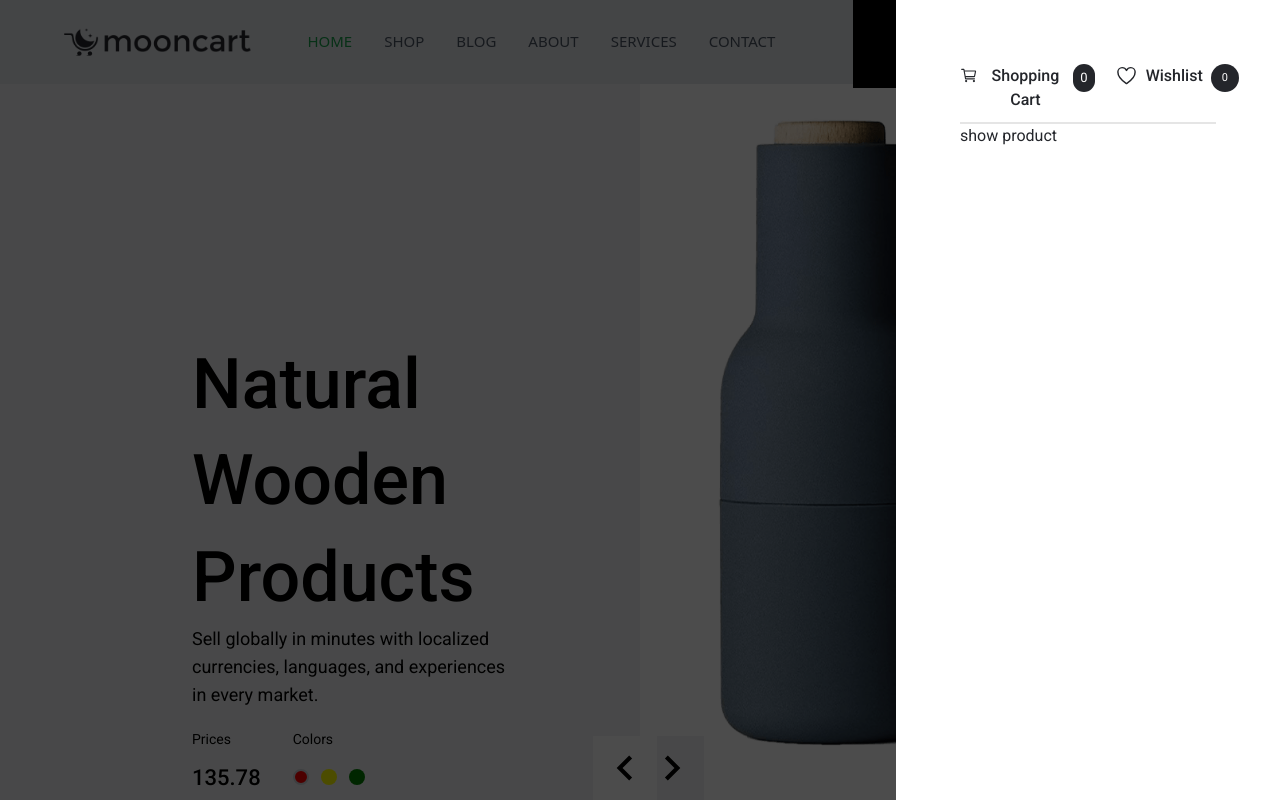
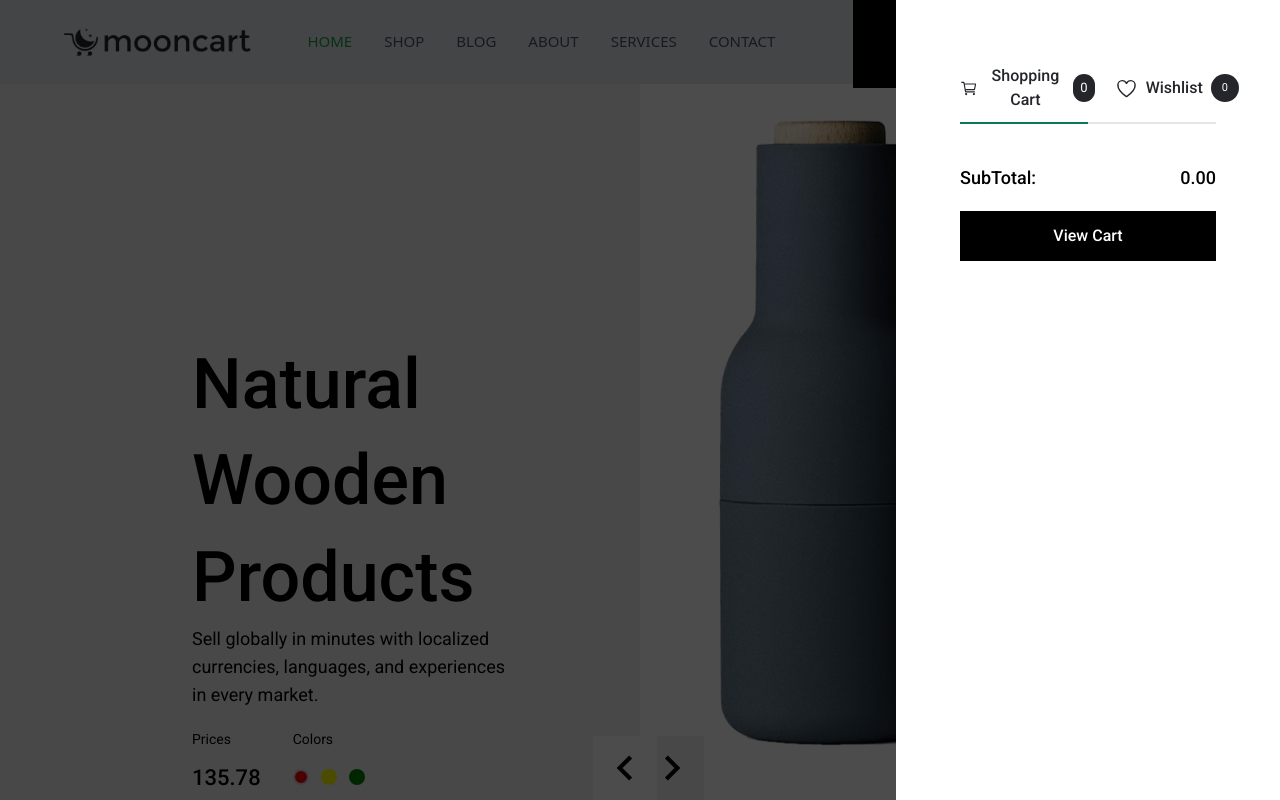
Before and after one commit to Rohhaannn/Mooncart, a React (Vite) app: page / in a window 1280 px wide. Both pictures are taken after a click on the element "0 0". Shown: the top 800 px of the page. Built offline with nearby package versions, Linux system fonts and the light colour scheme.

Commit message:
ModelCart code done

```diff
--- a/src/components/cart/ModelCart.jsx
+++ b/src/components/cart/ModelCart.jsx
@@ -4,23 +4,17 @@ import { Badges, Title, BodyOne } from '../common/CustomComponent'
 import { useDispatch, useSelector } from 'react-redux'
 import { CartActions, selectTotalPrice, selectTotalQuantity } from '../../redux/slice/cartSlice'
 
-
-
-
 const ModelCart = () => {
-
   const [isOpen, setIsOpen] = useState(false);
   const [isClosing, setIsClosing] = useState(false);
-  const [activeTab, setActiveTab] = useState();
+  const [activeTab, setActiveTab] = useState("cart");
 
   const totalQuantity = useSelector(selectTotalQuantity);
   const cartItems = useSelector((state) => state.cart.itemList);
   const totalPrice = useSelector(selectTotalPrice)
 
-
   const openModel = () => {
     setIsOpen(true);
-  // setIsClosing(true);
     document.body.style.overflowX = "hidden";
   };
 
@@ -32,8 +26,6 @@ const closeModel = () => {
       setIsClosing(false);
     }, 300);
   };
-
-
 
   const handleTabChange = (tab) => {
     setActiveTab(tab);
@@ -55,19 +47,13 @@ const handleTabChange = (tab) => {
         </div>
       </button>
 
-
       {isOpen && (
         <>
+          <div className='cartoverlay' onClick={closeModel}></div>
 
-          <div className='cartoverlay' onClick={closeModel}>
-
-          </div>
-
-          <div className={`cartmodel p-16 text-primary ${isClosing? "closing" : ""}`}>
-
-            <div className=' flex justify-between gap-5'>
-              <button className={`flex item-center gap-2 font-medium ${activeTab === "cart" ? "text-primary" : ""}`} onClick={() => handleTabChange("cart")}
-              >
+          <div className={`cartmodel p-16 text-primary ${isClosing ? "closing" : ""}`}>
+            <div className='flex justify-between gap-5'>
+              <button className={`flex items-center gap-2 font-medium ${activeTab === "cart" ? "text-primary" : ""}`} onClick={() => handleTabChange("cart")}>
                 <IoCartOutline size={23} />
                 Shopping Cart
                 <span className='w-7 h-7 text-[13px] font-normal text-white rounded-full grid place-content-center bg-primary'>
@@ -75,8 +61,7 @@ const handleTabChange = (tab) => {
                 </span>
               </button>
 
-              <button className={`flex item-center gap-2 font-medium ${activeTab === "cart" ? "text-primary" : ""}`} onClick={() => handleTabChange("cart")}
-              >
+              <button className={`flex items-center gap-2 font-medium ${activeTab === "wishlist" ? "text-primary" : ""}`} onClick={() => handleTabChange("wishlist")}>
                 <IoHeartOutline size={23} />
                 Wishlist
                 <span className='w-7 h-7 text-[11px] font-normal text-white rounded-full grid place-content-center bg-primary'>
@@ -90,9 +75,9 @@ const handleTabChange = (tab) => {
               <div className={`line ${activeTab === "wishlist" ? "active" : ""}`}></div>
             </div>
 
-            {activeTab == "cart" ? (
+            {activeTab === "cart" ? (
               <>
-                {cartItems.map((item)=>(
+                {cartItems.map((item) => (
                   <CartProduct key={item.id}
                     id={item.id}
                     cover={item.cover}
@@ -112,12 +97,13 @@ const handleTabChange = (tab) => {
               </>
             ) : (
               <>
-                show product
+                {/* Placeholder content for wishlist */}
+                <div className="wishlist-content">
+                  Wishlist items will be displayed here.
+                </div>
               </>
             )}
-
           </div>
-
         </>
       )}
     </>
@@ -125,7 +111,6 @@ const handleTabChange = (tab) => {
 }
 
 export default ModelCart
-
 
 export const CartProduct = ({ id, cover, name, price, quantity }) => {
   const dispatch = useDispatch()
@@ -139,22 +124,188 @@ export const CartProduct = ({ id, cover, name, price, quantity }) => {
       <div className='mt-5 border-b-2 border-gray-200 pb-5'>
         <div className='flex items-center gap-5'>
           <div className='images w-20 h-20'>
-            {cover?.slice(0,1).map((images, i)=>(
-              <img src={images?.image} alt={name} key={i} className='w-full h-full object-cover'/>
+            {cover?.slice(0,1).map((images, i) => (
+              <img src={images?.image} alt={name} key={i} className='w-full h-full object-cover' />
             ))}
           </div>
-
           <div className='details w-1/2'>
             <BodyOne>{name}</BodyOne>
             <p className='text-primary-green'>
               {quantity} x ${price?.toFixed(2)}
             </p>
           </div>
-          <button className='w-10 h-10 bg-gray-200 flex items-center justify-center rounded-full text-primary'>
-            <IoCloseOutline size={25} onClick={removeCartItems}/>
+          <button className='w-10 h-10 bg-gray-200 flex items-center justify-center rounded-full text-primary' onClick={removeCartItems}>
+            <IoCloseOutline size={25} />
           </button>
         </div>
       </div>
     </>
   )
 }
+
+
+
+
+// import React, { useState } from 'react'
+// import { IoCartOutline, IoHeartOutline, IoCloseOutline } from 'react-icons/io5'
+// import { Badges, Title, BodyOne } from '../common/CustomComponent'
+// import { useDispatch, useSelector } from 'react-redux'
+// import { CartActions, selectTotalPrice, selectTotalQuantity } from '../../redux/slice/cartSlice'
+
+
+
+
+// const ModelCart = () => {
+
+//   const [isOpen, setIsOpen] = useState(false);
+//   const [isClosing, setIsClosing] = useState(false);
+//   const [activeTab, setActiveTab] = useState("cart");
+
+//   const totalQuantity = useSelector(selectTotalQuantity);
+//   const cartItems = useSelector((state) => state.cart.itemList);
+//   const totalPrice = useSelector(selectTotalPrice)
+
+
+// const openModel = () => {
+//   setIsOpen(true);
+//   // setIsClosing(true);
+//   document.body.style.overflowX = "hidden";
+// };
+
+// const closeModel = () => {
+//   setIsClosing(true);
+//   document.body.style.overflowX = "auto";
+//   setTimeout(() => {
+//     setIsOpen(false);
+//     setIsClosing(false);
+//   }, 300);
+// };
+
+
+
+// const handleTabChange = (tab) => {
+//   setActiveTab(tab);
+// }
+
+//   return (
+//     <>
+//       <button className='relative z-20' onClick={openModel}>
+//         <IoHeartOutline size={23} />
+//         <div className='absolute -top-2 -right-1.5'>
+//           <Badges color="bg-green-600">0</Badges>
+//         </div>
+//       </button>
+
+//       <button className='relative z-20' onClick={openModel}>
+//         <IoCartOutline size={23} />
+//         <div className='absolute -top-2 -right-1.5'>
+//           <Badges color="bg-red-600">{totalQuantity}</Badges>
+//         </div>
+//       </button>
+
+
+//       {isOpen && (
+//         <>
+
+//           <div className='cartoverlay' onClick={closeModel}>
+
+//           </div>
+
+//           <div className={`cartmodel p-16 text-primary ${isClosing? "closing" : ""}`}>
+
+//             <div className=' flex justify-between gap-5'>
+//               <button className={`flex item-center gap-2 font-medium ${activeTab === "cart" ? "text-primary" : ""}`} onClick={() => handleTabChange("cart")}
+//               >
+//                 <IoCartOutline size={23} />
+//                 Shopping Cart
+//                 <span className='w-7 h-7 text-[13px] font-normal text-white rounded-full grid place-content-center bg-primary'>
+//                 {totalQuantity}
+//                 </span>
+//               </button>
+
+//               <button className={`flex item-center gap-2 font-medium ${activeTab === "cart" ? "text-primary" : ""}`} onClick={() => handleTabChange("cart")}
+//               >
+//                 <IoHeartOutline size={23} />
+//                 Wishlist
+//                 <span className='w-7 h-7 text-[11px] font-normal text-white rounded-full grid place-content-center bg-primary'>
+//                   0
+//                 </span>
+//               </button>
+//             </div>
+
+//             <div className='line-container'>
+//               <div className={`line ${activeTab === "cart" ? "active" : ""}`}></div>
+//               <div className={`line ${activeTab === "wishlist" ? "active" : ""}`}></div>
+//             </div>
+
+//             {activeTab == "cart" ? (
+//               <>
+//                 {cartItems.map((item)=>(
+//                   <CartProduct key={item.id}
+//                     id={item.id}
+//                     cover={item.cover}
+//                     name={item.name}
+//                     price={item.price}
+//                     quantity={item.quantity}
+//                   />
+//                 ))}
+
+//                 <div className='total flex items-center justify-between mt-10'>
+//                   <Title level={6}> SubTotal:</Title>
+//                   <Title level={6}> {totalPrice.toFixed(2)} </Title>
+//                 </div>
+//                 <div className="checkout">
+//                   <button className='primary-btn w-full mt-5'> View Cart </button>
+//                 </div>
+//               </>
+//             ) : (
+//               <>
+//                 show product
+//               </>
+//             )}
+
+//           </div>
+
+//         </>
+//       )}
+//     </>
+//   )
+// }
+
+// export default ModelCart
+
+
+// export const CartProduct = ({ id, cover, name, price, quantity }) => {
+//   const dispatch = useDispatch()
+
+//   const removeCartItems = () => {
+//     dispatch(CartActions.removeAllFromCart(id))
+//   }
+
+//   return (
+//     <>
+//       <div className='mt-5 border-b-2 border-gray-200 pb-5'>
+
+//         <div className='flex items-center gap-5'>
+//           <div className='images w-20 h-20'>
+//             {cover?.slice(0,1).map((images, i)=>(
+//               <img src={images?.image} alt={name} key={i} className='w-full h-full object-cover'/>
+//             ))}
+//           </div>
+
+//           <div className='details w-1/2'>
+//             <BodyOne>{name}</BodyOne>
+//             <p className='text-primary-green'>
+//               {quantity} x ${price?.toFixed(2)}
+//             </p>
+//           </div>
+
+//           <button className='w-10 h-10 bg-gray-200 flex items-center justify-center rounded-full text-primary'>
+//             <IoCloseOutline size={25} onClick={removeCartItems}/>
+//           </button>
+
+//         </div>
+//       </div>
+//     </>
+//   )
+// }
```
Lines whose indentation alone changed are shown as unchanged.
